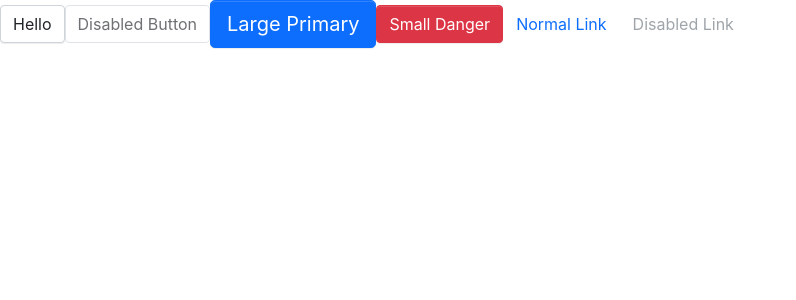
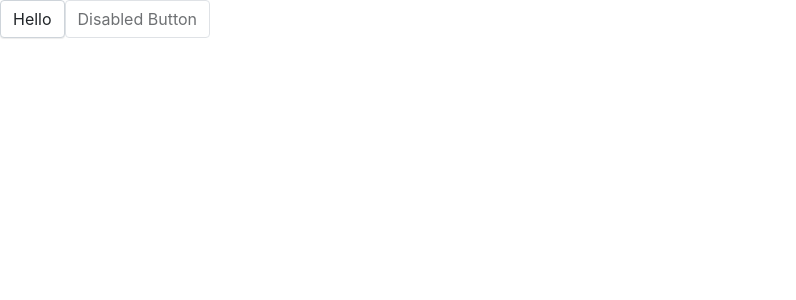
Before and after one commit to sqlnice/MadaraUI, a React (Create React App) app: page / in a window 1280 px wide. Shown: the top 300 px of the page, without its empty margins (0-796 px from the left). Built offline with nearby package versions, Linux system fonts and the light colour scheme.

Commit message:
fix:Button enum changed to type

```diff
--- a/src/App.tsx
+++ b/src/App.tsx
@@ -1,5 +1,5 @@
 import './styles/index.scss';
-import Button, { ButtonType, ButtonSize } from './components/Button/button';
+import Button from './components/Button/button';
 function App() {
   return (
     <div className="App">
@@ -13,18 +13,6 @@ function App() {
           Hello
         </Button>
         <Button disabled>Disabled Button</Button>
-        <Button btnType={ButtonType.Primary} size={ButtonSize.Large}>
-          Large Primary
-        </Button>
-        <Button btnType={ButtonType.Danger} size={ButtonSize.Small}>
-          Small Danger
-        </Button>
-        <Button btnType={ButtonType.Link} href="www.baidu.com">
-          Normal Link
-        </Button>
-        <Button btnType={ButtonType.Link} disabled href="www.baidu.com">
-          Disabled Link
-        </Button>
       </header>
     </div>
   );
--- a/src/components/Button/button.tsx
+++ b/src/components/Button/button.tsx
@@ -1,16 +1,8 @@
 import React from 'react';
 import classNames from 'classnames';
-export enum ButtonSize {
-  Large = 'lg',
-  Small = 'small',
-}
 
-export enum ButtonType {
-  Primary = 'primary',
-  Default = 'default',
-  Danger = 'danger',
-  Link = 'link',
-}
+export type ButtonSize = 'lg' | 'sm';
+export type ButtonType = 'primary' | 'default' | 'danger' | 'link';
 
 interface BaseButtonProps {
   className?: string;
@@ -26,22 +18,22 @@ type AnchorButtonProps = BaseButtonProps & React.AnchorHTMLAttributes<HTMLElemen
 export type ButtonProps = Partial<NativeButtonProps & AnchorButtonProps>;
 
 const Button: React.FC<ButtonProps> = (props) => {
-  const { className, disabled, size, btnType, children, href } = props;
+  const { className, disabled, size, btnType, children, href, ...restProps } = props;
   const classes = classNames('btn', className, {
     [`btn-${btnType}`]: btnType,
     [`btn-${size}`]: size,
-    disabled: btnType === ButtonType.Link && disabled,
+    disabled: btnType === 'link' && disabled,
   });
 
-  if (btnType === ButtonType.Link && href) {
+  if (btnType === 'link' && href) {
     return (
-      <a href={href} className={classes}>
+      <a href={href} className={classes} {...restProps}>
         {children}
       </a>
     );
   } else {
     return (
-      <button className={classes} disabled={disabled}>
+      <button className={classes} disabled={disabled} {...restProps}>
         {children}
       </button>
     );
@@ -50,7 +42,7 @@ const Button: React.FC<ButtonProps> = (props) => {
 
 Button.defaultProps = {
   disabled: false,
-  btnType: ButtonType.Default,
+  btnType: 'default',
 };
 
 export default Button;
```
Also changed, not shown: 2 other files (tests, documents, lock files or other folders).
